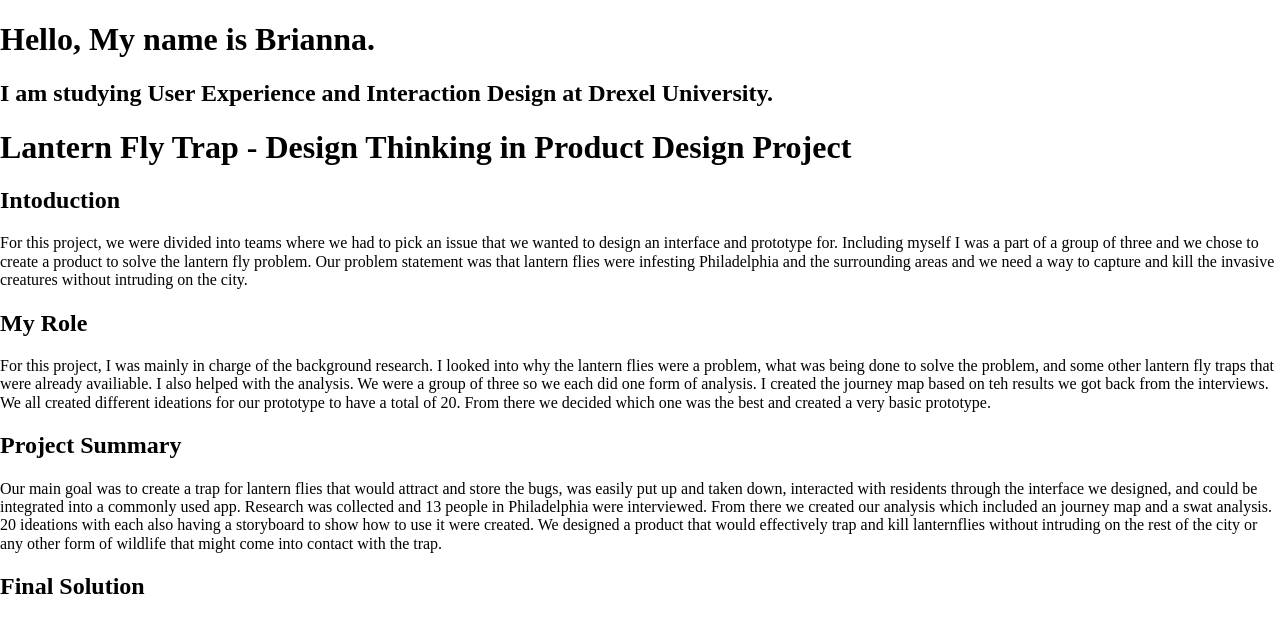
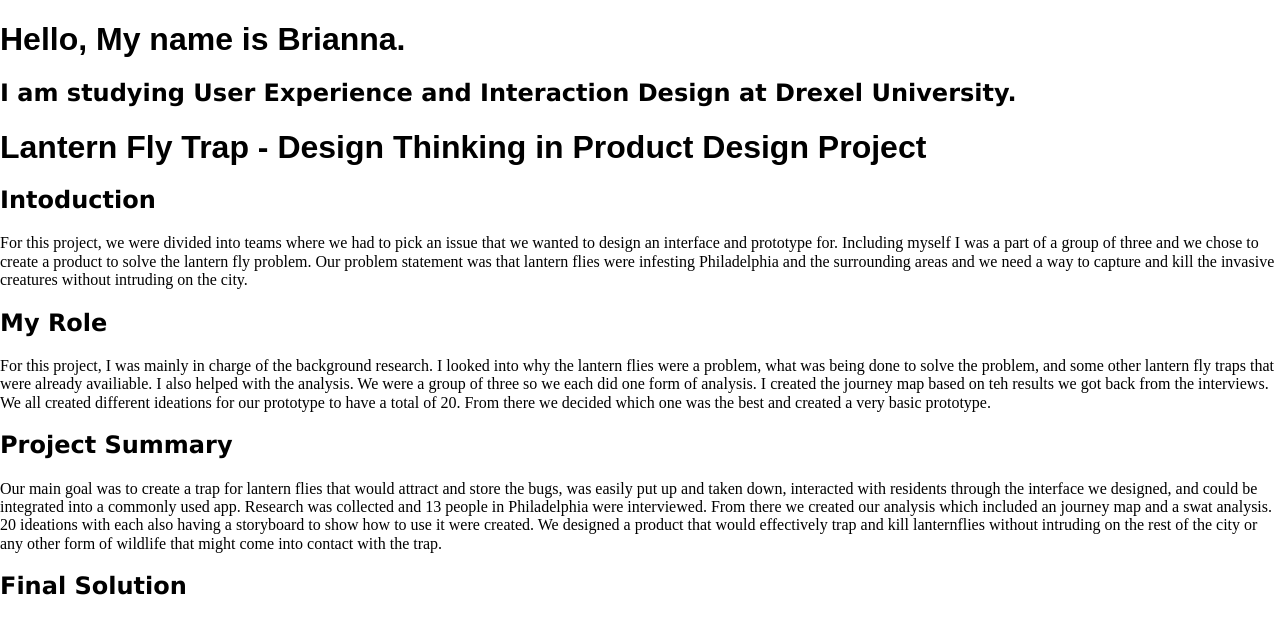
Before and after one commit to BriannaPresgraves/bmp89, a plain HTML site: page CaseStudy1.html in a window 1280 px wide. Shown: the top 618 px of the page. Drawn offline with Linux system fonts and the light colour scheme; a web font is replaced by a local one.

Commit message:
Updated Typography

```diff
--- a/css/Styles.css
+++ b/css/Styles.css
@@ -1,7 +1,3 @@
-* {
-   box-sizing: border-box;
-}
-
 
 @font-face {
     font-family: 'loraitalic';
@@ -20,3 +16,19 @@
     font-style: normal;
 
 }
+
+* {
+   box-sizing: border-box;
+}
+
+h1 {
+    font-family: 'epilouge', sans-serif;
+}
+
+h2 {
+    font-family: 'aleo', 'Lucida Sans', 'Lucida Sans Regular', 'Lucida Grande', 'Lucida Sans Unicode', 'Geneva', Verdana, sans-serif;
+}
+
+p {
+    font-family: 'loraregular', 'Times New Roman', Times, serif;
+}
```
